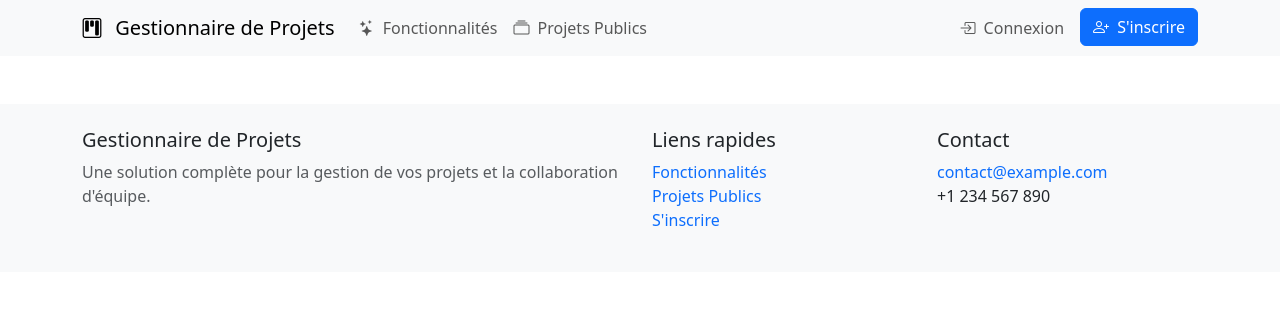
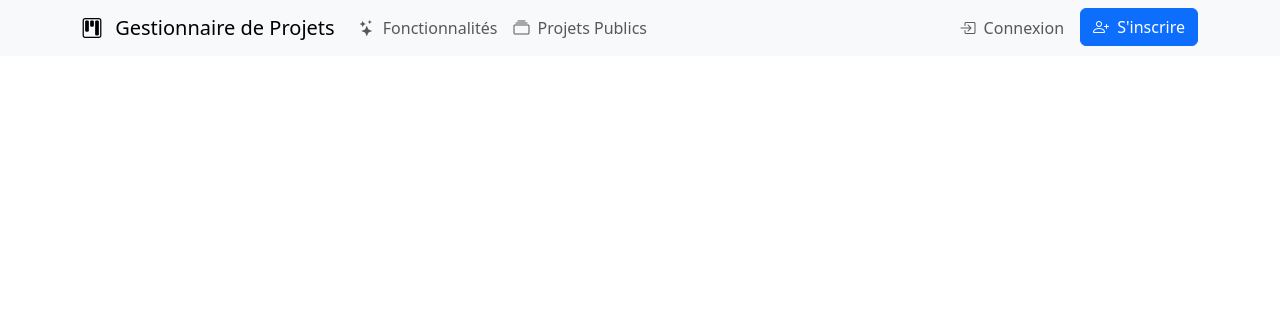
Before and after one commit to Youcode-Classe-E-2024-2025/Khawla_Boukniter-project, a PHP site: the page made by app/views/layout/main.php in a window 1280 px wide. Shown: the top 316 px of the page. Run offline with PHP 8.4, Linux system fonts and the light colour scheme; the template is opened without the code that fills it, so the values that code supplies are empty; some libraries are stand-ins or nearby versions.

Commit message:
fix: Update main layout template

```diff
--- a/app/views/layout/main.php
+++ b/app/views/layout/main.php
@@ -117,7 +117,7 @@
     </div>
 
     <?php if (!is_authenticated()): ?>
-    <footer class="bg-light mt-5 py-4">
+    <!-- <footer class="bg-light mt-5 py-4">
         <div class="container">
             <div class="row">
                 <div class="col-md-6">
@@ -143,7 +143,7 @@
                 </div>
             </div>
         </div>
-    </footer>
+    </footer> -->
     <?php endif; ?>
 
     <script src="https://cdn.jsdelivr.net/npm/bootstrap@5.3.0/dist/js/bootstrap.bundle.min.js"></script>
```
